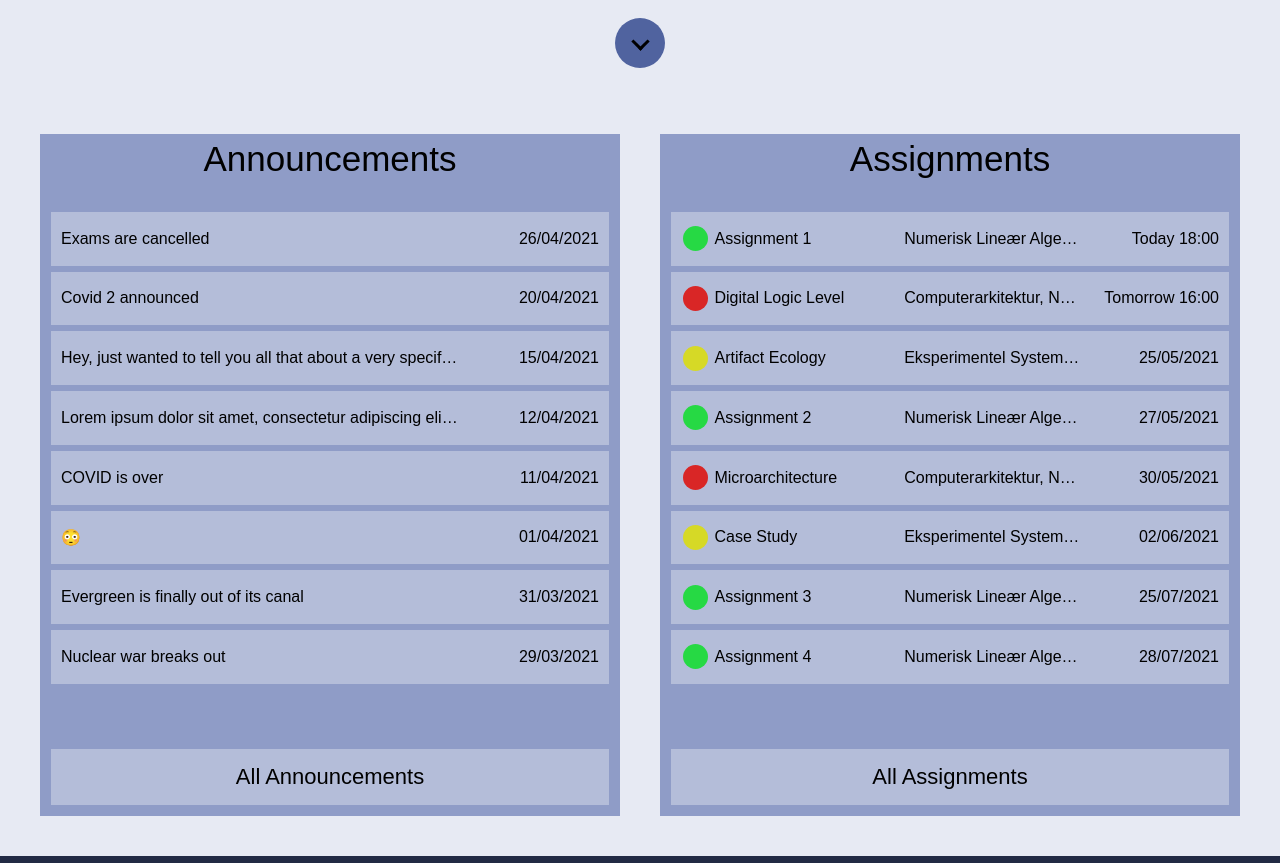
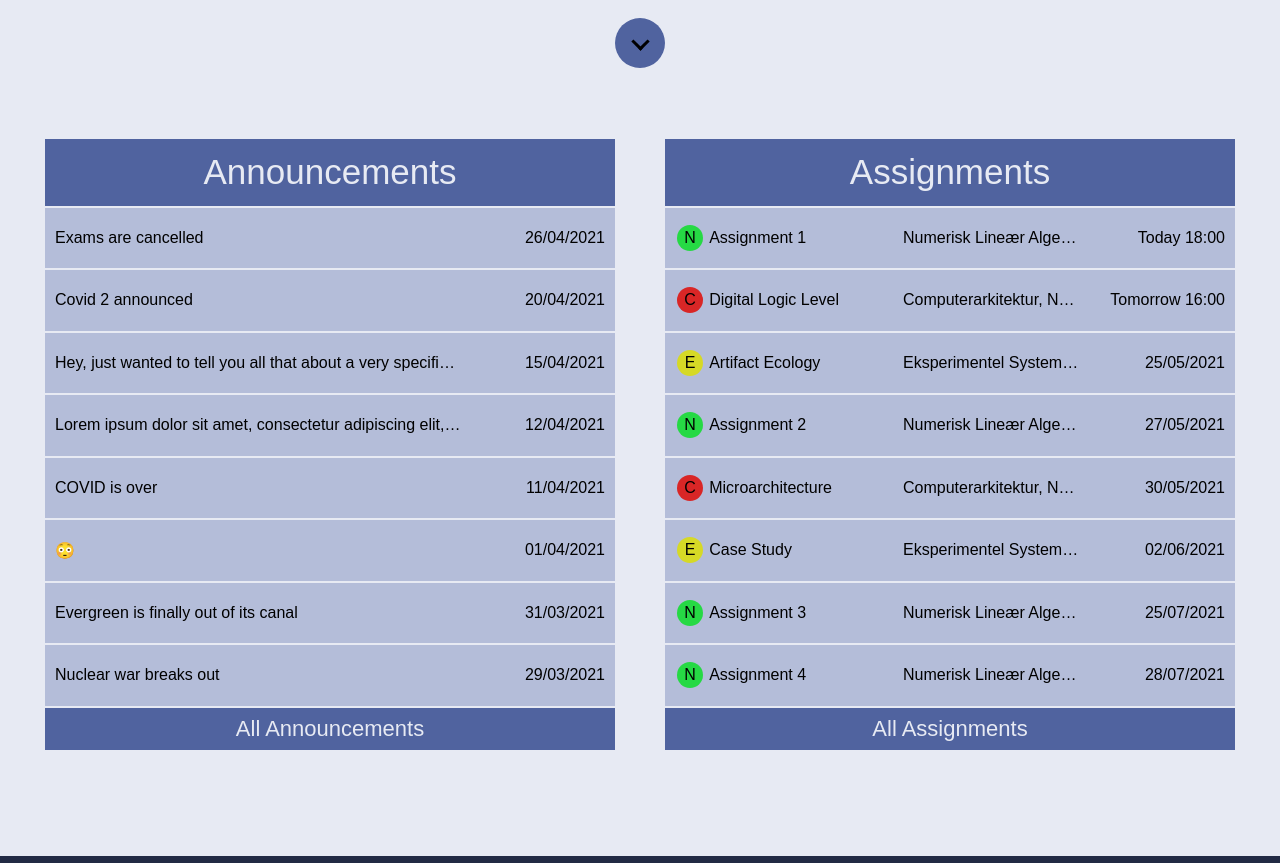
Before and after one commit to winrarr/hej, a plain HTML site: page index.html in a window 1280 px wide. Shown: the part 720-1583 px from the top of the page. Drawn offline with Linux system fonts and the light colour scheme.

Commit message:
Fixed the info boxes so that they are nicer to look at. Also helping color blind people with a better overview

```diff
--- a/frontpagestyles.css
+++ b/frontpagestyles.css
@@ -130,17 +130,21 @@
 
 .box {
     margin: 20px;
-    border: 0px solid var(--color-border-medium);
-    background-color: var(--color-medium);
+    border: 0px solid var(--color-medium);
     padding: 5px;
     height: 84vh;
     display: grid;
-    grid-template-rows: 10% 80% 10%;
+    grid-template-rows: 10% 90%;
 }
 
 .boxtitle {
     text-align: center;
     font-size: 35px;
+    background-color: var(--color-dark);
+    display: flex;
+    justify-content: center;
+    align-items: center;
+    color: var(--color-bck);
 }
 
 .announcement-element, .assignment-element {
@@ -153,11 +157,15 @@
     cursor: pointer;
     border: 0px solid  var(--color-border-light);
     background-color:  var(--color-light);
-    margin: 6px;
+    margin-top: 2px;
 }
 
 .infobox-button {
     font-size: 22px;
+    background-color: var(--color-dark);
+    width: 100%;
+    height: 7%;
+    color: var(--color-bck);
 }
 
 .assignment-element:hover, .announcement-element:hover, .infobox-button:hover{
@@ -174,9 +182,12 @@
 
 .dot {
     margin: 12px;
-    height: 25px;
-    width: 25px;
+    height: 26px;
+    width: 26px;
     border-radius: 50%;
+    display: flex;
+    justify-content: center;
+    align-items: center;
 }
 
 .dot-course1 {
--- a/index.html
+++ b/index.html
@@ -104,10 +104,10 @@
                     <p class="infobox-text">Nuclear war breaks out</p>
                     <p class="infobox-text2">29/03/2021</p>
                 </div>
+                <button type="button" class="infobox-button" onclick="alert('Goto All Announcements');">
+                    All Announcements
+                </button>
             </div>
-            <button type="button" class="infobox-button" onclick="alert('Goto All Announcements');">
-                All Announcements
-            </button>
         </div>
         <div class="box">
             <div class="boxtitle">
@@ -115,57 +115,57 @@
             </div>
             <div>
                 <div onclick="alert('Goto Assignment');" class="assignment-element">
-                    <span class="dot dot-course2"></span>
+                    <span class="dot dot-course2">N</span>
                     <p class="infobox-text">Assignment 1</p>
                     <p class="infobox-text">Numerisk Lineær Algebra</p>
                     <p class="infobox-text2">Today 18:00</p>
                 </div>
                 <div onclick="alert('Goto Assignment');" class="assignment-element">
-                    <span class="dot dot-course1"></span>
+                    <span class="dot dot-course1">C</span>
                     <p class="infobox-text">Digital Logic Level</p>
                     <p class="infobox-text">Computerarkitektur, Netværk og Operativsystemer</p>
                     <p class="infobox-text2">Tomorrow 16:00</p>
                 </div>
                 <div onclick="alert('Goto Assignment');" class="assignment-element">
-                    <span class="dot dot-course3"></span>
+                    <span class="dot dot-course3">E</span>
                     <p class="infobox-text">Artifact Ecology</p>
                     <p class="infobox-text">Eksperimentel Systemudvikling</p>
                     <p class="infobox-text2">25/05/2021</p>
                 </div>
                 <div onclick="alert('Goto Assignment');" class="assignment-element">
-                    <span class="dot dot-course2"></span>
+                    <span class="dot dot-course2">N</span>
                     <p class="infobox-text">Assignment 2</p>
                     <p class="infobox-text">Numerisk Lineær Algebra</p>
                     <p class="infobox-text2">27/05/2021</p>
                 </div>
                 <div onclick="alert('Goto Assignment');" class="assignment-element">
-                    <span class="dot dot-course1"></span>
+                    <span class="dot dot-course1">C</span>
                     <p class="infobox-text">Microarchitecture</p>
                     <p class="infobox-text">Computerarkitektur, Netværk og Operativsystemer</p>
                     <p class="infobox-text2">30/05/2021</p>
                 </div>
                 <div onclick="alert('Goto Assignment');" class="assignment-element">
-                    <span class="dot dot-course3"></span>
+                    <span class="dot dot-course3">E</span>
                     <p class="infobox-text">Case Study</p>
                     <p class="infobox-text">Eksperimentel Systemudvikling</p>
                     <p class="infobox-text2">02/06/2021</p>
                 </div>
                 <div onclick="alert('Goto Assignment');" class="assignment-element">
-                    <span class="dot dot-course2"></span>
+                    <span class="dot dot-course2">N</span>
                     <p class="infobox-text">Assignment 3</p>
                     <p class="infobox-text">Numerisk Lineær Algebra</p>
                     <p class="infobox-text2">25/07/2021</p>
                 </div>
                 <div onclick="alert('Goto Assignment');" class="assignment-element">
-                    <span class="dot dot-course2"></span>
+                    <span class="dot dot-course2">N</span>
                     <p class="infobox-text">Assignment 4</p>
                     <p class="infobox-text">Numerisk Lineær Algebra</p>
                     <p class="infobox-text2">28/07/2021</p>
                 </div>
+                <button type="button" class="infobox-button" onclick="alert('Goto All Assignments');">
+                    All Assignments
+                </button>
             </div>
-            <button type="button" class="infobox-button" onclick="alert('Goto All Assignments');">
-                All Assignments
-            </button>
         </div>
     </div>
 
```
